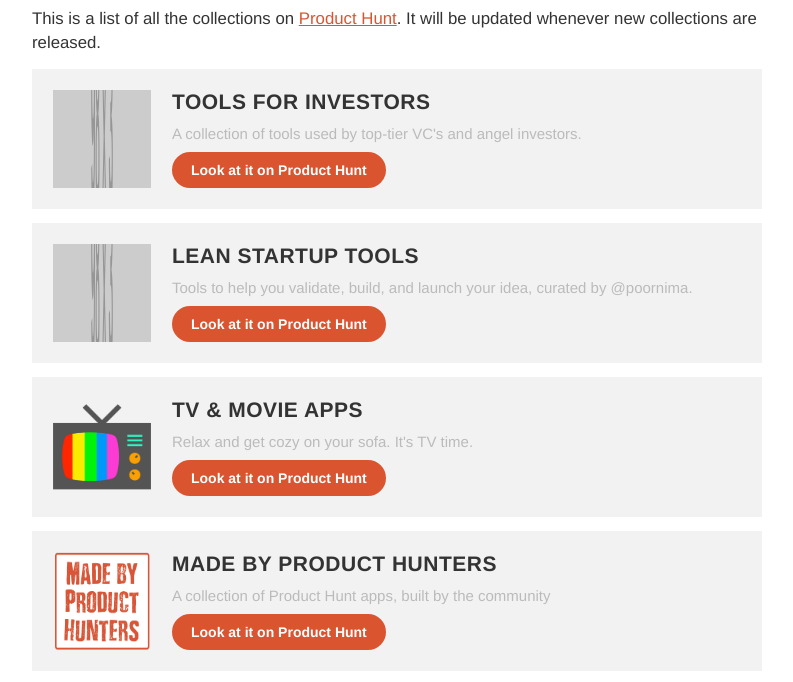
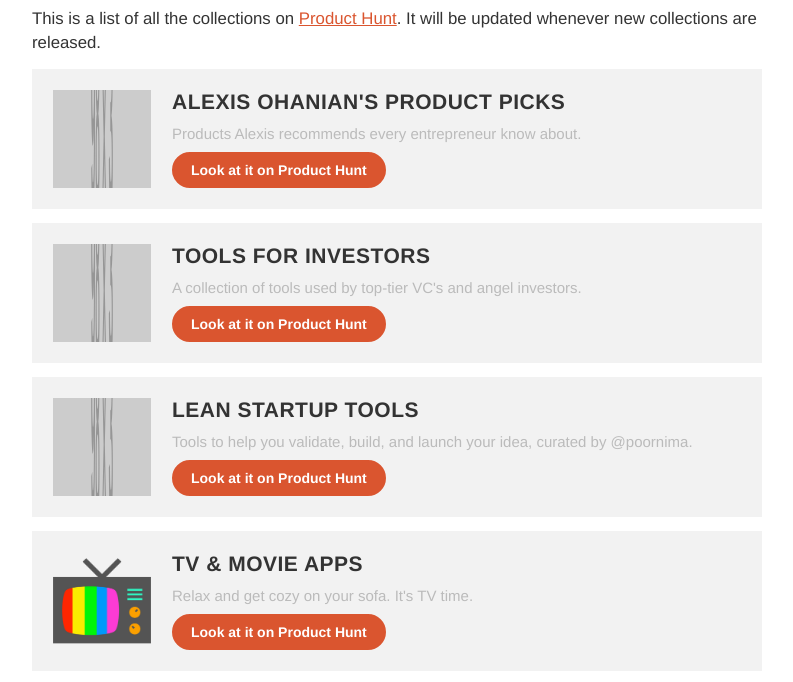
Before and after one commit to Ticolyle/product-hunt-collections, a plain HTML site: page index.html in a window 1280 px wide. Shown: the part 79-761 px from the top of the page, without its empty margins (243-1036 px from the left). Drawn offline with nearby package versions, Linux system fonts and the light colour scheme; placeholder pictures from the web are drawn by us.

Commit message:
Update index.html

```diff
--- a/index.html
+++ b/index.html
@@ -33,6 +33,18 @@
         </div>
       </div>
 -->
+
+      <div class="collection">
+        <img src="http://placehold.it/98/3D9970/FFFFFF&text=Alexis+Ohanian">
+        <div class="content">
+          <h3>Alexis Ohanian's Product Picks</h3>
+          <p>Products Alexis recommends every entrepreneur know about.</p>
+          <div class="btn-container">
+            <a href="http://www.producthunt.com/e/alexis-ohanian-product-picks" class="btn btn-orange">Look at it on Product Hunt</a>
+          </div>
+        </div>
+      </div>
+
       <div class="collection">
         <img src="http://placehold.it/98/3D9970/FFFFFF&text=Investors">
         <div class="content">
```
